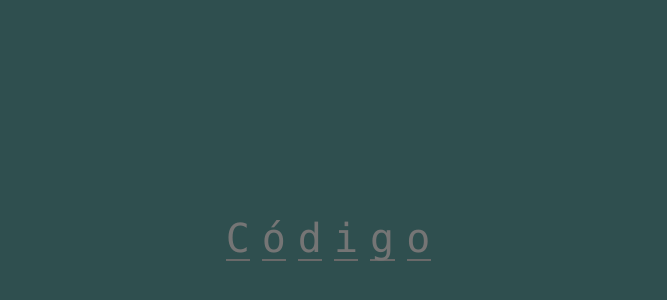
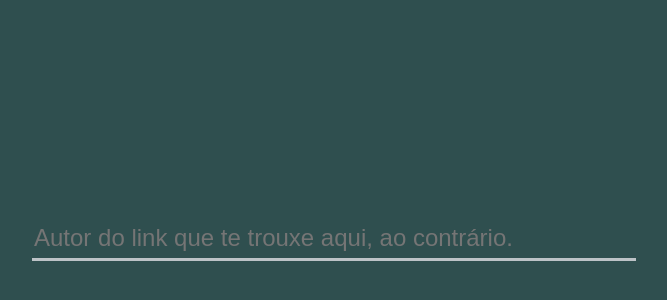
Before and after one commit to rodrigocachoeira/enygma, a Next.js app: page / in a window 1280 px wide. Shown: the part 162-462 px from the top of the page, without its empty margins (306-973 px from the left). Built offline with nearby package versions, Linux system fonts and the light colour scheme.

Commit message:
author and code input added

```diff
--- a/pages/index.js
+++ b/pages/index.js
@@ -1,10 +1,49 @@
+import { useState } from 'react'
 import styles from './styles.module.css'
 
 function Home() {
+  const [someBool, setSomeBool] = useState(true)
+
+  function handleChange(e) {
+    if (e.target.value.toLowerCase() == 'iksnimel oluap') {
+      console.log('acertou!')
+      setSomeBool(!someBool)
+    }
+  }
+
+  const Author = () => (
+    <div className={styles.field}>
+      <input
+        className={styles.input}
+        type='text'
+        placeholder="Autor do link que te trouxe aqui, ao contrário."
+        onChange={
+          (text) => handleChange(text)
+        }
+      />
+      <div className={styles.line}></div>
+    </div>
+  )
+
+  const Code = () => (
+    <input
+      maxLength={6}
+      type='text'
+      placeholder="Código"
+      className={styles.code_input}
+    />
+  )
+  // iksnimel olua
+
   return (
-    <div>
-      <input maxLength={6} type="text" placeholder="Código" className={styles.input} />
-    </div>
+    <>
+      {/* <div className={styles.form_group}>
+        <input className={styles.form_field} type="email" placeholder="Email" />
+        <span className={styles.span}>@effecti.com.br</span>
+      </div> */}
+      { someBool ? <Author /> : null}
+      { !someBool ? <Code /> : null}
+    </>
   )
 }
 
--- a/pages/styles.module.css
+++ b/pages/styles.module.css
@@ -1,17 +1,126 @@
-.input {
+.code_input {
   display: block;
   margin: 2em auto;
   border: none;
   padding: 0;
   width: 9ch;
-  background: repeating-linear-gradient(90deg, dimgrey 0, dimgrey 1ch, transparent 0, transparent 1.5ch) 0 100%/ 10ch 2px no-repeat;
+  background: repeating-linear-gradient(90deg, #bdc3c7 0, #bdc3c7 1ch, transparent 0, transparent 1.5ch) 0 100%/ 10ch 2px no-repeat;
   font: 5ch droid sans mono, consolas, monospace;
   letter-spacing: 0.5ch;
 
-  color: whitesmoke;
+  color: #1abc9c;
 }
 
+.code_input::placeholder {
+  color: #bdc3c7;
+}
+
+.code_input:focus {
+  outline: none;
+  color: #1abc9c;
+}
+
+.input {
+  background: 0;
+  border: 0;
+  outline: none;
+  width: 80vw;
+  max-width: 600px;
+  font-size: 1.5em;
+  transition: padding 0.3s 0.2s ease;
+  color: #1abc9c;
+}
 .input:focus {
+  padding-bottom: 5px;
+}
+.input:focus + .line:after {
+  transform: scaleX(1);
+}
+.field {
+  position: relative;
+}
+.field .line {
+  width: 100%;
+  height: 3px;
+  position: absolute;
+  bottom: -8px;
+  background: #bdc3c7;
+}
+.field .line:after {
+  content: " ";
+  position: absolute;
+  float: right;
+  width: 100%;
+  height: 3px;
+  transform: scalex(0);
+  transition: transform 0.3s ease;
+  background: #1abc9c;
+}
+
+
+.form_field {
+  display: block;
+  width: 100%;
+  padding: 8px 16px;
+  line-height: 25px;
+  font-size: 14px;
+  font-weight: 500;
+  font-family: inherit;
+  border-radius: 6px;
+  -webkit-appearance: none;
+  color: #99a3ba;
+  border: 1px solid #cdd9ed;
+  background: #fff;
+  transition: border 0.3s ease;
+}
+.form_field::placeholder {
+  color: #cbd1dc;
+}
+.form_field:focus {
   outline: none;
-  color: lightseagreen;
+  border-color: #275efe;
 }
+.form_group {
+  position: relative;
+  display: flex;
+  width: 100%;
+}
+.form_group > .span, .form_group .form_field {
+  white-space: nowrap;
+  display: block;
+}
+.form_group > .span:not(:first-child):not(:last-child), .form_group .form_field:not(:first-child):not(:last-child) {
+  border-radius: 0;
+}
+.form_group > .span:first-child, .form_group .form_field:first-child {
+  border-radius: 6px 0 0 6px;
+}
+.form_group > .span:last-child, .form_group .form_field:last-child {
+  border-radius: 0 6px 6px 0;
+}
+.form_group > .span:not(:first-child), .form_group .form_field:not(:first-child) {
+  margin-left: -1px;
+}
+.form_group .form_field {
+  position: relative;
+  z-index: 1;
+  flex: 1 1 auto;
+  width: 1%;
+  margin-top: 0;
+  margin-bottom: 0;
+}
+.form_group > .span {
+  text-align: center;
+  padding: 8px 12px;
+  font-size: 14px;
+  line-height: 25px;
+  color: #99a3ba;
+  background: #eef4ff;
+  border: 1px solid #cdd9ed;
+  transition: background 0.3s ease, border 0.3s ease, color 0.3s ease;
+}
+.form_group:focus-within > .span {
+  color: #fff;
+  background: #678efe;
+  border-color: #275EFE;
+}
```
